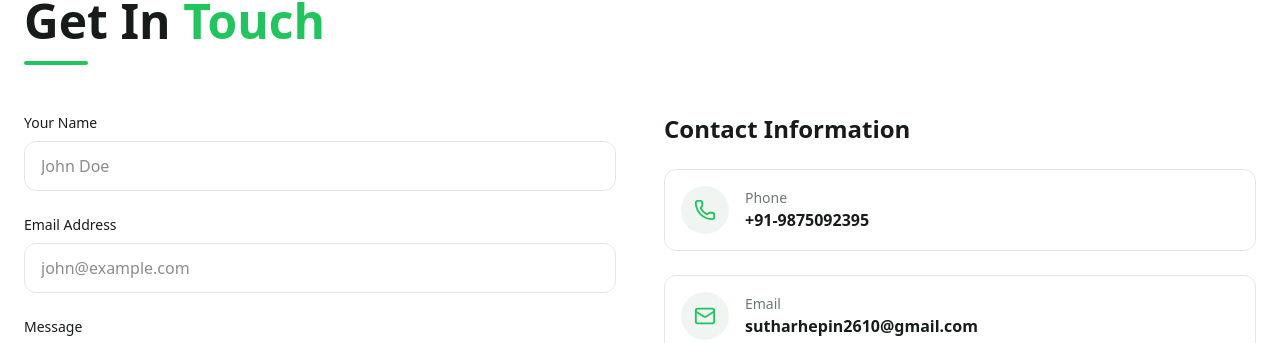
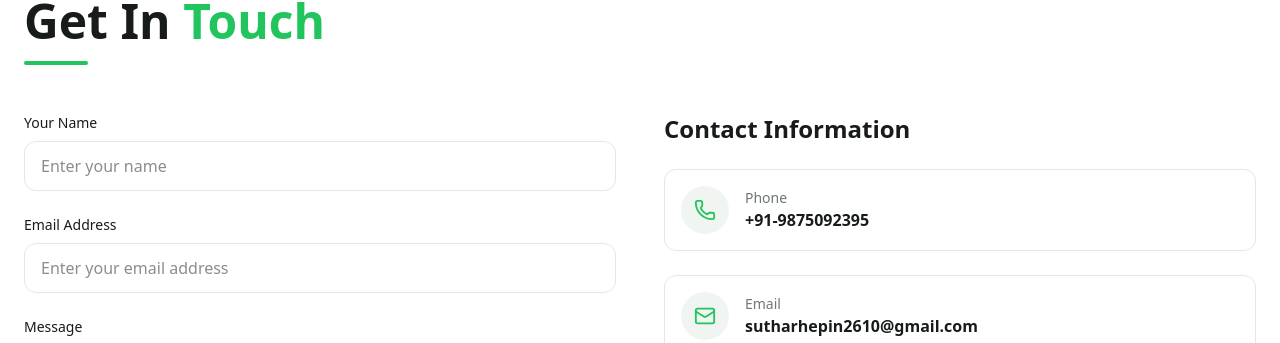
Before and after one commit to hepinsuthar/portfolio, a React (Vite) app: page / in a window 1280 px wide. Shown: the part 4765-5108 px from the top of the page. Built offline with nearby package versions, Linux system fonts and the light colour scheme.

Commit message:
Update contact form

```diff
--- a/src/components/Contact.jsx
+++ b/src/components/Contact.jsx
@@ -69,7 +69,7 @@ const ContactSection = () => {
               <label className="block text-sm font-medium mb-2">Your Name</label>
               <input
                 type="text"
-                placeholder="John Doe"
+                placeholder="Enter your name"
                 value={form.name}
                 onChange={(e) => setForm({ ...form, name: e.target.value })}
                 className="w-full px-4 py-3 rounded-xl border border-border bg-card focus:ring-2 focus:ring-primary focus:border-transparent outline-none transition hover:border-primary/50"
@@ -81,7 +81,7 @@ const ContactSection = () => {
               <label className="block text-sm font-medium mb-2">Email Address</label>
               <input
                 type="email"
-                placeholder="john@example.com"
+                placeholder="Enter your email address"
                 value={form.email}
                 onChange={(e) => setForm({ ...form, email: e.target.value })}
                 className="w-full px-4 py-3 rounded-xl border border-border bg-card focus:ring-2 focus:ring-primary focus:border-transparent outline-none transition hover:border-primary/50"
```
